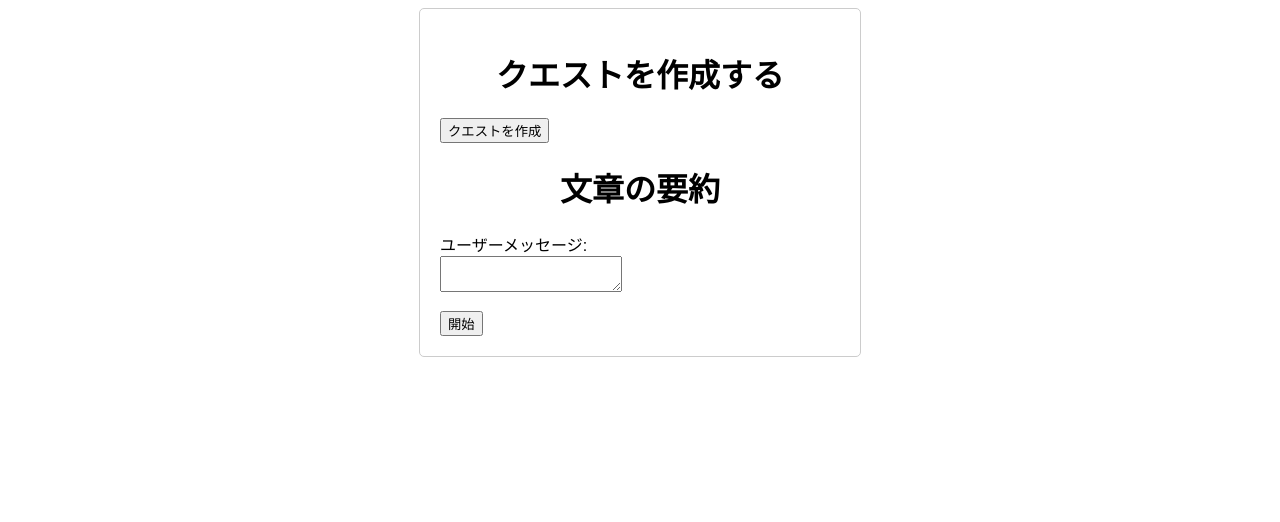
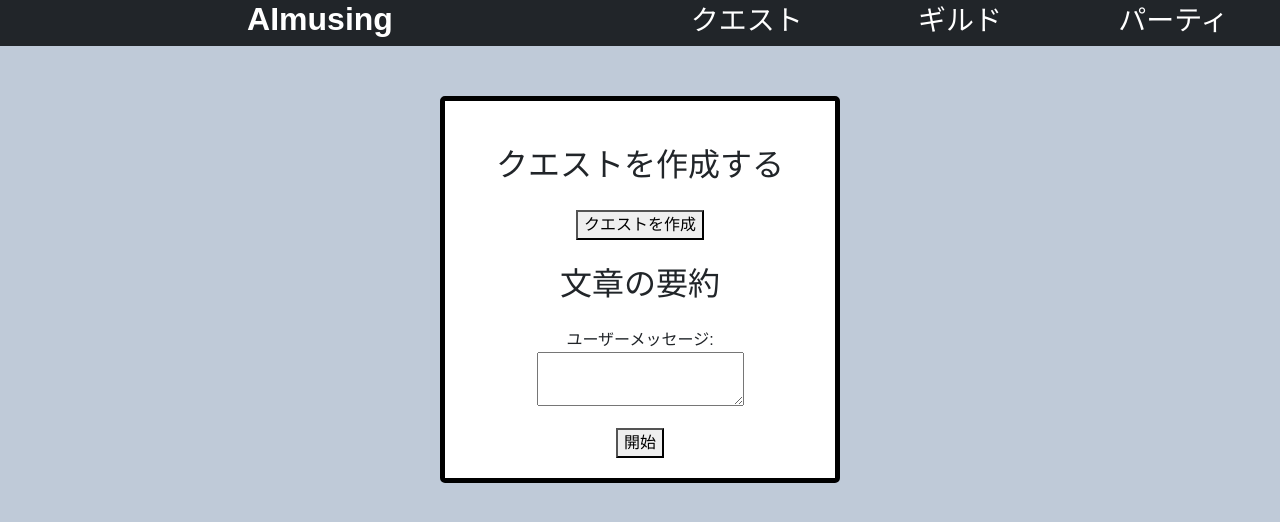
Before and after one commit to s1f10220225/gamification, a Django app: page /summary/ in a window 1280 px wide. Shown: the top 522 px of the page. Run offline with Django 5.2, Linux system fonts and the light colour scheme; the visitor is signed in with stand-in values (Sample User, id 1).

Commit message:
ブートストラップ導入

```diff
--- a/gamification/templates/gamification/259add_quest.html
+++ b/gamification/templates/gamification/259add_quest.html
@@ -1,37 +1,56 @@
 <!DOCTYPE html>
 <html lang="ja">
 <head>
+    <link href="https://cdn.jsdelivr.net/npm/bootstrap@5.3.0/dist/css/bootstrap.min.css" rel="stylesheet" integrity="sha384-9ndCyUaIbzAi2FUVXJi0CjmCapSmO7SnpJef0486qhLnuZ2cdeRhO02iuK6FUUVM" crossorigin="anonymous">
     <meta charset="UTF-8">
+    <meta name="description" content="クエスト作成とAPIリクエストのページ">
+    <meta name="viewport" content="width=device-width, initial-scale=1">
     <title>クエストの作成とAPIリクエスト</title>
     <style>
         body {
             font-family: Arial, sans-serif;
+            background-color: #bfcad8;
         }
         .form-container {
+            background-color: white;
             width: 400px;
             margin: 0 auto;
             padding: 20px;
-            border: 1px solid #ccc;
+            border: 5px solid #000000;
             border-radius: 5px;
+            margin-top: 50px;
+            margin-bottom: 20px; /* Added margin-bottom */
+            text-align: center;
         }
         .form-group {
             margin-bottom: 15px;
         }
-        h1 {
+        h2 {
+            margin-top: 25px;
+            text-align: center;
+        }
+        form {
+            margin-top: 25px;
             text-align: center;
         }
     </style>
 </head>
 <body>
+    <div class="row bg-dark text-white w-100 m-0">
+        <h2 class="col-6"><strong>AImusing</strong></h2>
+        <h2 class="col-2"><small>クエスト</small></h2>
+        <h2 class="col-2"><small>ギルド</small></h2>
+        <h2 class="col-2"><small>パーティ</small></h2>
+    </div>
     <div class="form-container">
-        <h1>クエストを作成する</h1>
+        <h2>クエストを作成する</h2>
         <form method="post" action="{% url 'create_quest' %}">
             {% csrf_token %}
             <!-- クエスト作成フォームの内容をここに追加 -->
             <button type="submit">クエストを作成</button>
         </form>
 
-        <h1>文章の要約</h1>
+        <h2>文章の要約</h2>
         <form method="POST" action="{% url 'summary' %}">
             {% csrf_token %}
             <div class="form-group">
@@ -46,5 +65,6 @@
             <p>{{ response }}</p>
         {% endif %}
     </div>
+    <script src="https://cdn.jsdelivr.net/npm/bootstrap@5.3.0/dist/js/bootstrap.bundle.min.js" integrity="sha384-geWF76RCwLtnZ8qwWowPQNguL3RmwHVBC9FhGdlKrxdiJJigb/j/68SIy3Te4Bkz" crossorigin="anonymous"></script>
 </body>
 </html>
```
Also changed, not shown: gamification/templates/gamification/259pass.html (+20 -10 lines), gamification/templates/gamification/259quest_detail.html (+32 -5 lines), gamification/templates/gamification/create_quest.html (+16 -5 lines).
